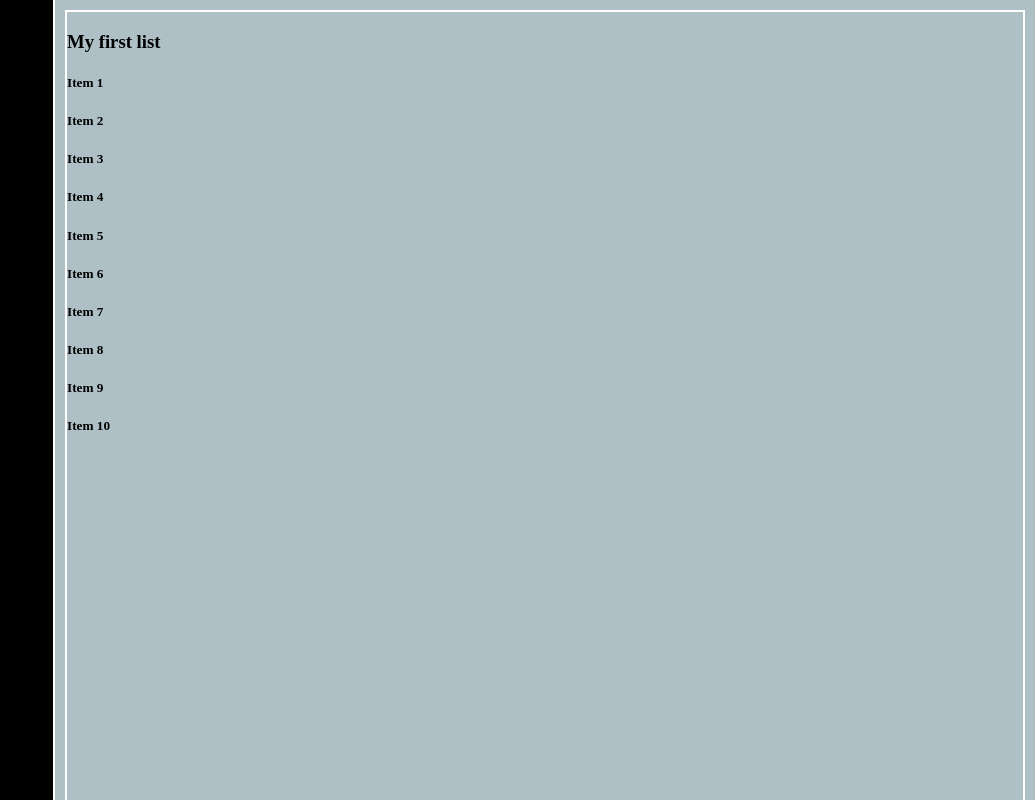
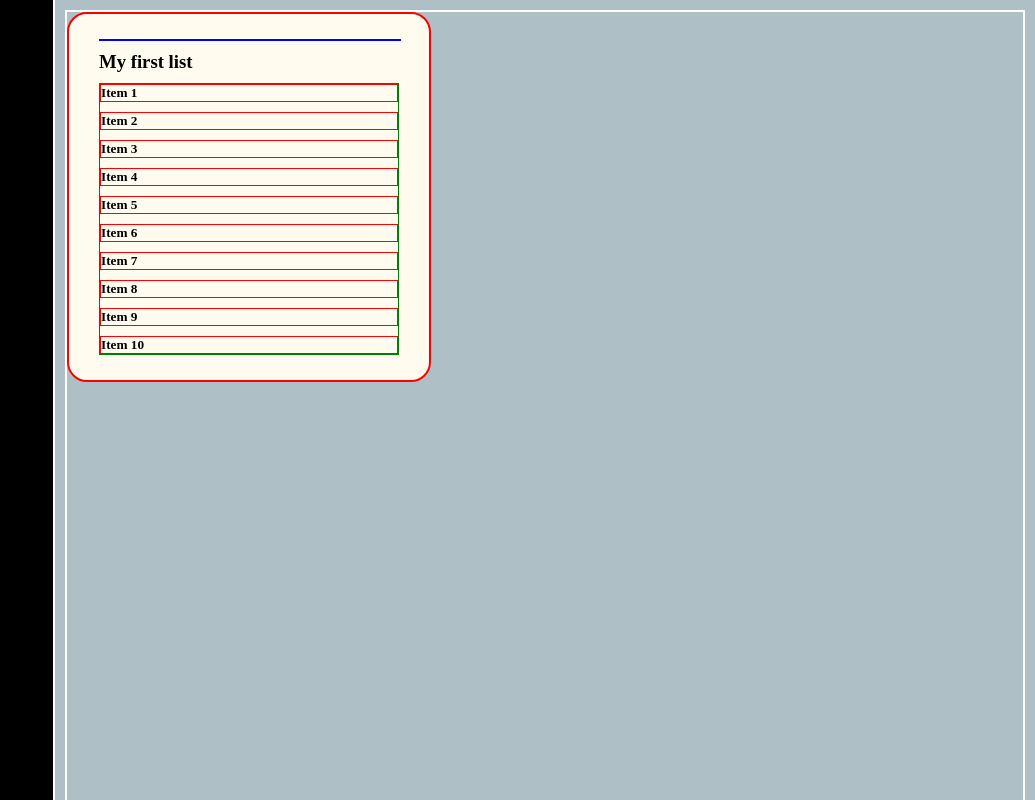
Before and after one commit to owen-addison/todo-list, a website built with webpack: page dist/index.html in a window 1280 px wide. Shown: the top 800 px of the page, without its empty margins (245-1280 px from the left). Built offline with nearby package versions, Linux system fonts and the light colour scheme.

Commit message:
Adds styling for elements of todo container and children

```diff
--- a/src/style.css
+++ b/src/style.css
@@ -1,14 +1,16 @@
 :root {
   --bg-color: rgb(174, 192, 198);
+  --bg-list: rgb(255, 252, 239);
+  --title-icon-width: 1.5em;
 }
 
 body {
   margin: 0;
 }
 
-/* div {
-  border: 1px solid red;
-} */
+h5, h6 {
+  margin: 0px;
+}
 
 .content {
   width: 100vw;
@@ -23,13 +25,64 @@ body {
   height: 100%;
 }
 
+
+/* ------------ SIDEBAR VIEW ------------ */
 .sidebar {
   background: #000;
   border-right: 2px solid white;
 }
 
+
+/* ------------ PROJECT VIEW ------------ */
 .project-view {
   border: 2px solid white;
   border-bottom: none;
   margin: 10px 10px 0 10px;
 }
+
+.list-container {
+  display: grid;
+  gap: 10px;
+  width: 300px;
+  background-color: var(--bg-list);
+  padding: 25px 30px;
+  border-radius: 20px;
+
+  border: 2px solid red;
+}
+
+.title-container {
+  display: flex;
+  justify-content: space-between;
+  align-items: center;
+  width: 100%;
+
+
+  border: 1px solid blue;
+}
+
+.icon-container {
+  display: grid;
+  grid-template-columns: repeat(3, 1fr);
+  align-content: center;
+  gap: 10px;
+}
+
+.title-container img {
+  width: var(--title-icon-width);
+  height: var(--title-icon-width);
+}
+
+.list-title {
+  margin: 0;
+}
+
+.todo-container {
+  display: grid;
+  gap: 10px;
+  border: 1px solid green;
+}
+
+.todo {
+  border: 1px solid red;
+}
```
